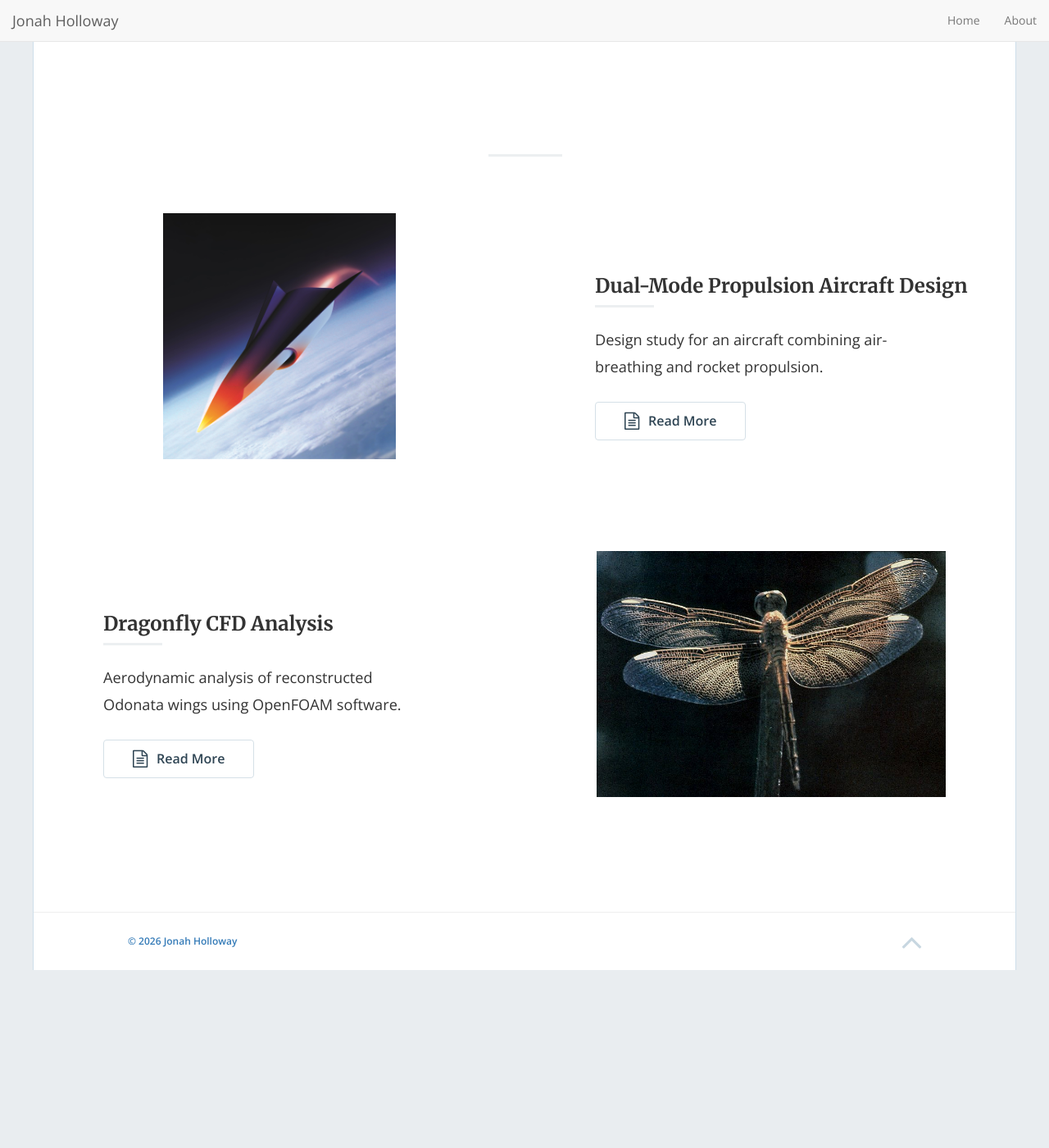
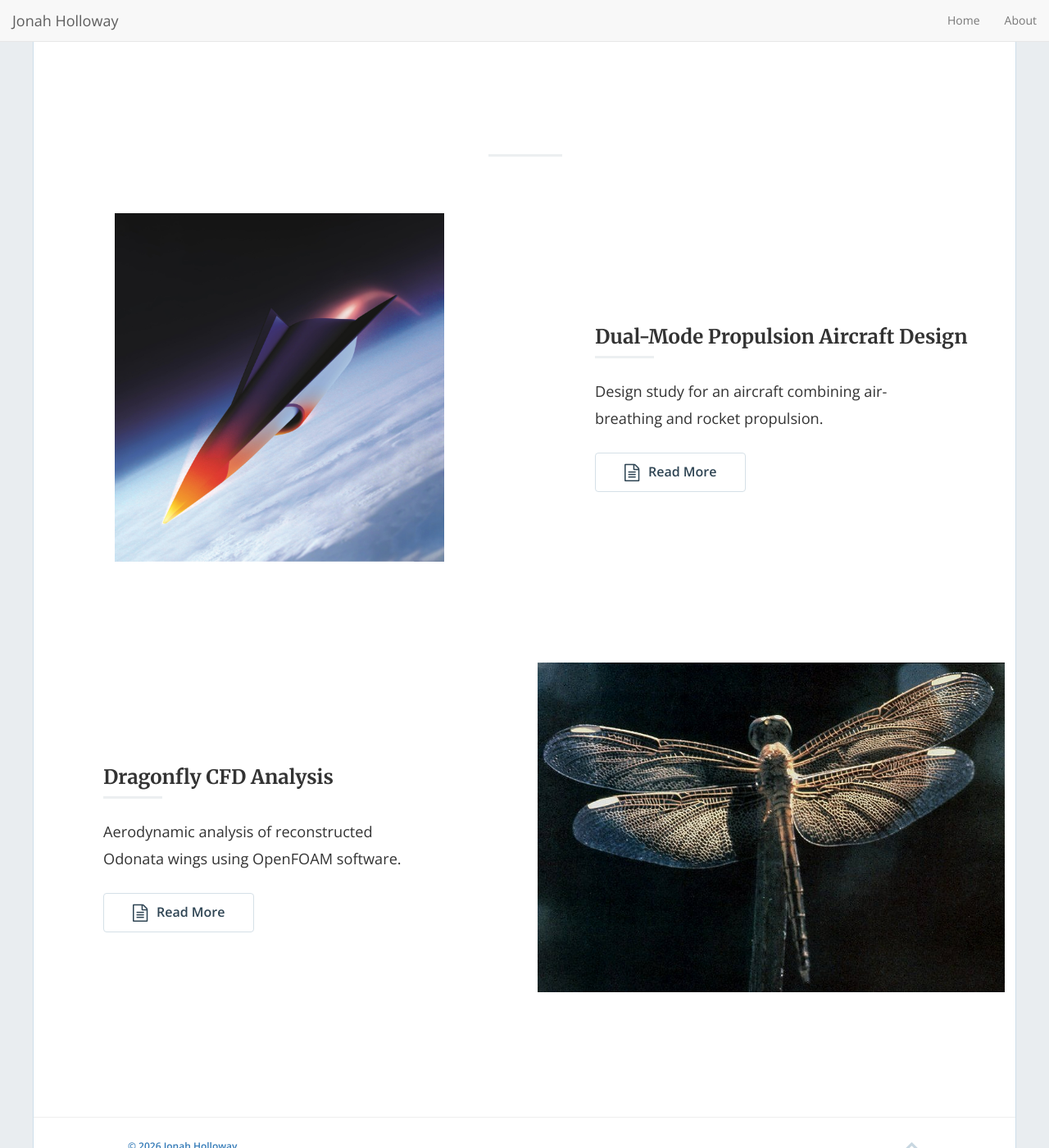
Before and after one commit to jonahholloway/jonahholloway.github.io, a Jekyll site: the page built from index.html, in a window 1280 px wide and 1400 px high, scrolled down 670 px. Shown: the whole window at 82% size. Built offline with Jekyll 4.4.1, drawn with Linux system fonts in a browser that asks for light colours; nearby versions of some CDN libraries; the list of posts is cut into pages by our own code; before the commit the page ends 1853 px from its top, so only the background shows below that.

Commit message:
Update style.scss

```diff
--- a/css/style.scss
+++ b/css/style.scss
@@ -318,7 +318,7 @@ button.btn, input.btn {
 
   img.img-responsive {
     width: 100%;
-    height: 300px;
+    height: 425px;
     object-fit: contain;
     border-radius: 4px;
   }
```
